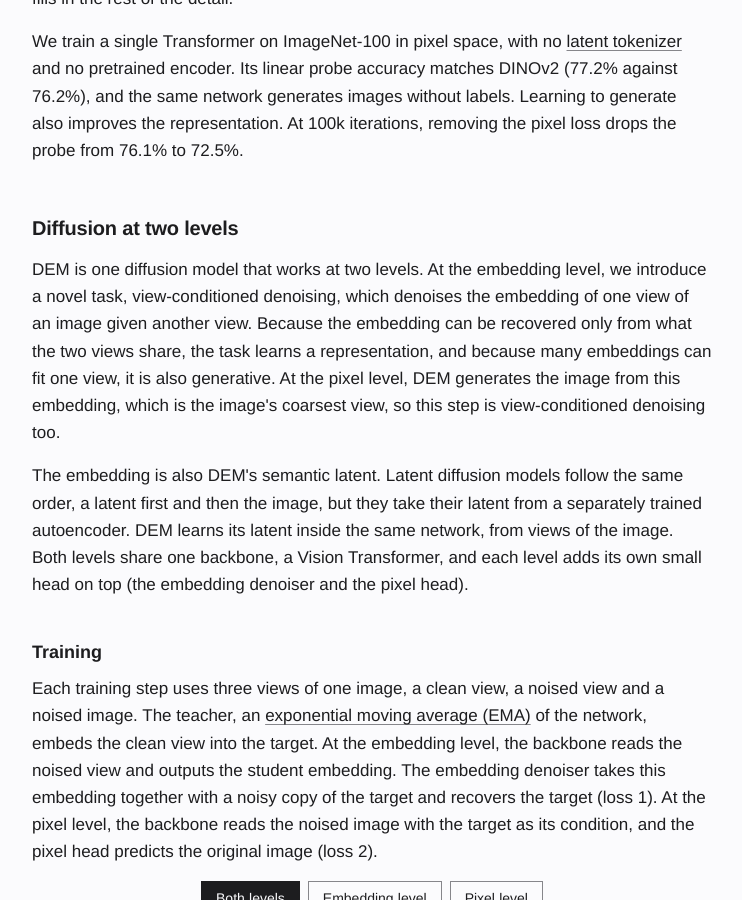
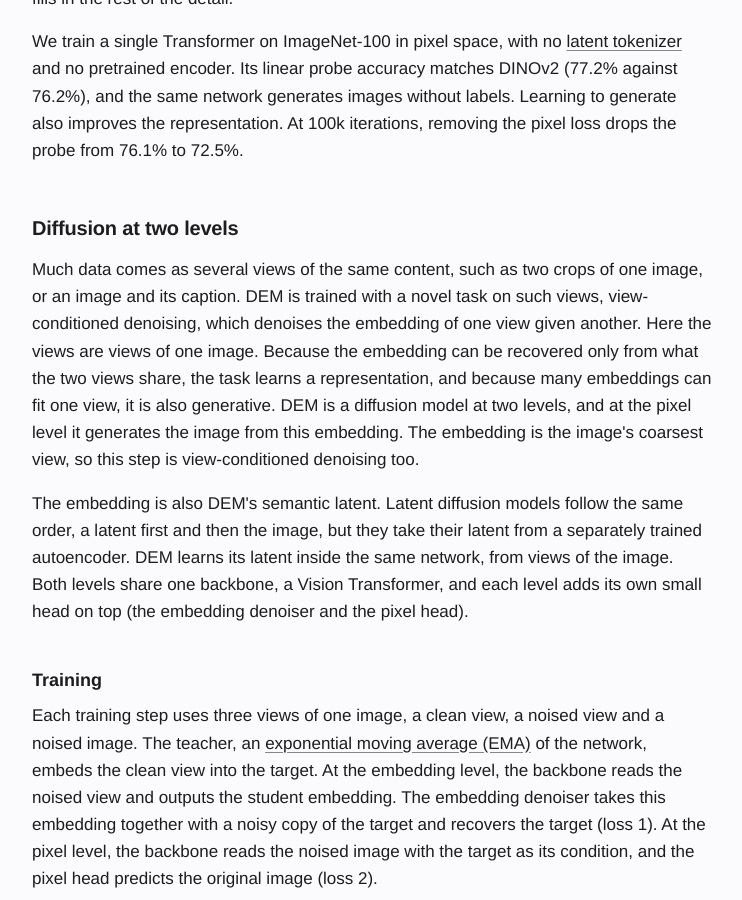
Before and after one commit to rabiulcste/rabiulcste.github.io, a Jekyll site: the page built from dem-denoising-embeddings/index.html, in a window 1280 px wide and 900 px high, scrolled down 1443 px. Shown: the whole window, without its empty margins (268-1010 px from the left). Built offline with Jekyll 4.4.1, drawn with Linux system fonts in a browser that asks for light colours.

Commit message:
DEM page: set the context of views first

```diff
--- a/dem-denoising-embeddings/index.html
+++ b/dem-denoising-embeddings/index.html
@@ -246,7 +246,7 @@
 
 <section id="method">
     <h2>Diffusion at two levels</h2>
-    <p>DEM is one diffusion model that works at two levels. At the embedding level, we introduce a novel task, view-conditioned denoising, which denoises the embedding of one view of an image given another view. Because the embedding can be recovered only from what the two views share, the task learns a representation, and because many embeddings can fit one view, it is also generative. At the pixel level, DEM generates the image from this embedding, which is the image's coarsest view, so this step is view-conditioned denoising too.</p>
+    <p>Much data comes as several views of the same content, such as two crops of one image, or an image and its caption. DEM is trained with a novel task on such views, view-conditioned denoising, which denoises the embedding of one view given another. Here the views are views of one image. Because the embedding can be recovered only from what the two views share, the task learns a representation, and because many embeddings can fit one view, it is also generative. DEM is a diffusion model at two levels, and at the pixel level it generates the image from this embedding. The embedding is the image's coarsest view, so this step is view-conditioned denoising too.</p>
     <p>The embedding is also DEM's semantic latent. Latent diffusion models follow the same order, a latent first and then the image, but they take their latent from a separately trained autoencoder. DEM learns its latent inside the same network, from views of the image. Both levels share one backbone, a Vision Transformer, and each level adds its own small head on top (the embedding denoiser and the pixel head).</p>
     <h3>Training</h3>
     <p>Each training step uses three views of one image, a clean view, a noised view and a noised image. The teacher, an <a href="https://arxiv.org/abs/2104.14294">exponential moving average (EMA)</a> of the network, embeds the clean view into the target. At the embedding level, the backbone reads the noised view and outputs the student embedding. The embedding denoiser takes this embedding together with a noisy copy of the target and recovers the target (loss 1). At the pixel level, the backbone reads the noised image with the target as its condition, and the pixel head predicts the original image (loss 2).</p>
```
